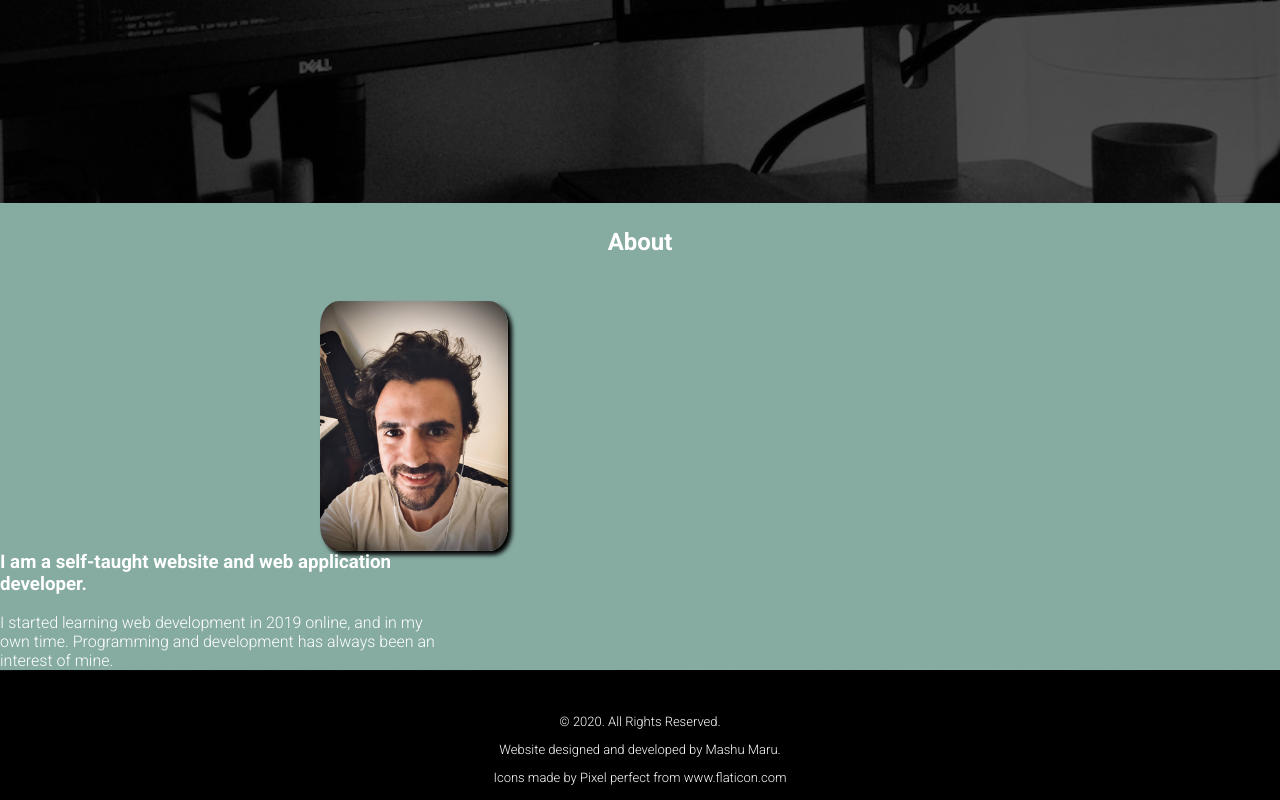
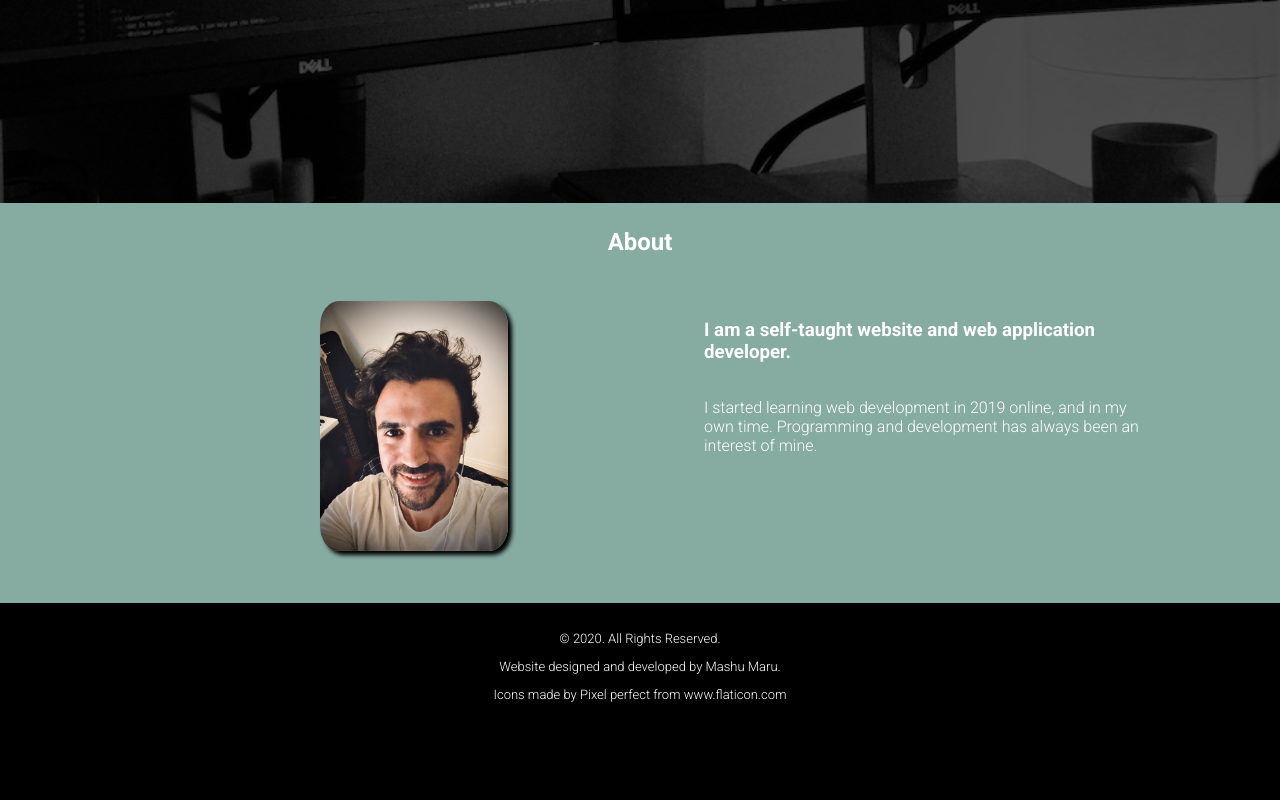
Before and after one commit to MashuMaru/personal-site, a React (Create React App) app: page / in a window 1280 px wide. Shown: the part 518-1318 px from the top of the page. After the commit the page ends 1235 px from the top, so only its background shows below. Built offline with nearby package versions, Linux system fonts and the light colour scheme.

Commit message:
About section CSS

```diff
--- a/public/index.html
+++ b/public/index.html
@@ -4,6 +4,7 @@
     <meta charset="utf-8" />
     <meta name="viewport" content="width=device-width, initial-scale=1.0">
     <link rel="stylesheet" href="styles.css" />
+    <!-- <link href="https://cdn.jsdelivr.net/npm/bootstrap@5.0.0-beta1/dist/css/bootstrap.min.css" rel="stylesheet" integrity="sha384-giJF6kkoqNQ00vy+HMDP7azOuL0xtbfIcaT9wjKHr8RbDVddVHyTfAAsrekwKmP1" crossorigin="anonymous"> -->
     <link rel="preconnect" href="https://fonts.gstatic.com">
     <link href="https://fonts.googleapis.com/css2?family=Roboto:wght@300&display=swap" rel="stylesheet">
     <link rel="preconnect" href="https://fonts.gstatic.com">
--- a/public/styles.css
+++ b/public/styles.css
@@ -64,6 +64,7 @@ header {
     width: 100%;
     z-index: -1;
     opacity: 30%;
+    /* opacity: 100%; */
     background-size: cover;
 }
 @media only screen and (max-width: 600px) {
@@ -163,16 +164,16 @@ footer {
 }
 
 .about-description {
-    /* float: right; */
+    float: right;
     text-align: left;
     width: 35%;
-    /* margin-right: 10%;
-    margin-left: 10%; */
+    margin-right: 10%;
+    margin-left: 10%;
 }
 .about-details {
-    /* float: right; */
+    float: right;
     text-align: left;
     width: 35%;
-    /* margin-right: 10%;
-    margin-left: 10%; */
+    margin-right: 10%;
+    margin-left: 10%;
 }
```
Also changed, not shown: 1 other file (tests, documents, lock files or other folders).
